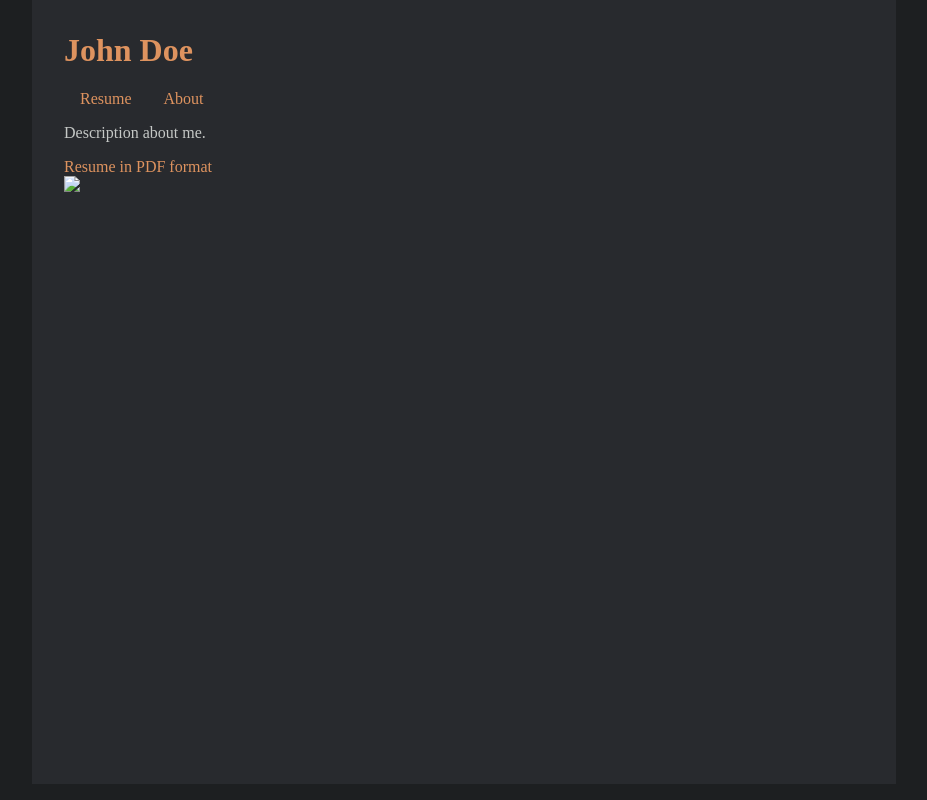
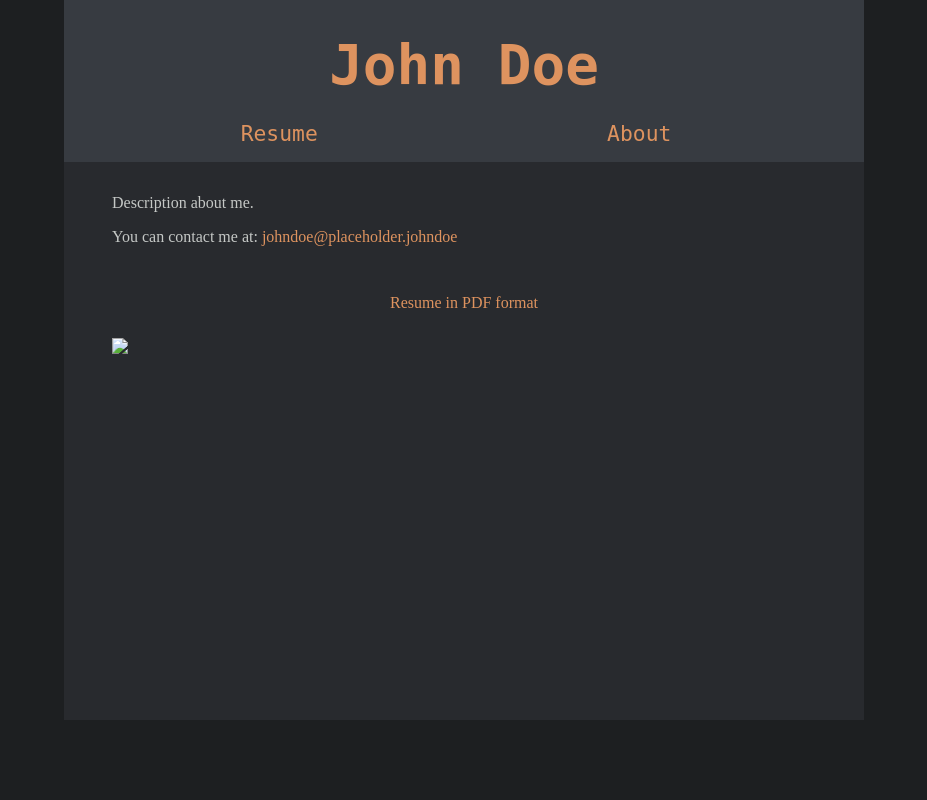
Before and after one commit to Ross65536/PersonalBlog, a Django app: page / in a window 1280 px wide. Shown: the whole page, without its empty margins (176-1103 px from the left). Run offline with Django 3.2, Linux system fonts and the light colour scheme; some libraries are stand-ins or nearby versions.

Commit message:
improved css

```diff
--- a/personalPages/static/personalPages/css/base.css
+++ b/personalPages/static/personalPages/css/base.css
@@ -22,14 +22,11 @@ body
     width: 50rem;
     margin: auto;
     margin-bottom: 0;
-    padding: 2rem;
     min-height: 100%;
 }
 
-#header h1
-{
-    margin-top: 0;
-}
+
+
 
 #top-bar ul {
     display: flex;
@@ -46,5 +43,33 @@ body
 }
 
 #top-bar ul li:first-child {
-    margin-left: 0;
+    padding-left: 0;
 }
+
+#header {
+    background-color: #373b41;
+    font-family: monospace;
+    padding: 1rem 3rem 1rem;
+}
+
+#page-content {
+    padding: 1rem 3rem 1rem;
+}
+
+
+#header ul li {
+    margin: auto;
+    font-size: 16pt;
+}
+
+#header ul {
+    margin: 0;
+}
+
+#header h1
+{
+    margin-top: 1rem;
+    margin-bottom: 1.5rem;
+    font-size: 42pt;
+    text-align: center;
+}
--- /dev/null
+++ b/personalPages/static/personalPages/css/resume.css
@@ -0,0 +1,10 @@
+
+#resume_image {
+    display: block;
+    margin: 0.5rem auto 2rem;
+}
+
+#resume_pdf_link {
+    text-align: center;
+    margin-top: 3rem;
+}
--- a/personalPages/templates/personalPages/about.html
+++ b/personalPages/templates/personalPages/about.html
@@ -5,8 +5,7 @@ About
 {% endblock %}
 
 {% block body %}
-    <p>Website built on Django with python. </p>
-    <p>The source code for this website is located on <a href="https://github.com/Ross65536/PersonalBlog">github</a>.</p>
-    <p>The color scheme used in this website is Tomorrow Night.</p>
+    <p>The source code for this website can be found on <a href="https://github.com/Ross65536/PersonalBlog">github</a>.</p>
+    <p>The color scheme used is "Tomorrow Night".</p>
 
 {% endblock %}
--- a/personalPages/templates/personalPages/base.html
+++ b/personalPages/templates/personalPages/base.html
@@ -3,14 +3,14 @@
 <!DOCTYPE html>
 <html lang="en">
     <head>
-        {% block static_files %}
-        {% endblock %}
         <title>
             {% block title %}
             {{ fullname }} Website
             {% endblock %}
         </title>
         <link rel="stylesheet" type="text/css" href="{% static 'personalPages/css/base.css' %}" />
+        {% block static_files %}
+        {% endblock %}
     </head>
     <body>
         <header id="header">
@@ -25,7 +25,9 @@
                 </ul>
             </nav>
         </header>
-        {% block body %}
-        {% endblock %}
+        <div id="page-content">
+            {% block body %}
+            {% endblock %}
+        </div>
     </body>
 </html>
--- a/personalPages/templates/personalPages/resume.html
+++ b/personalPages/templates/personalPages/resume.html
@@ -1,12 +1,21 @@
 {% extends "personalPages/base.html" %}
+
+{% load static %}
 
 {% block title %}
 {{ fullname }}'s Resume
 {% endblock %}
 
+{% block static_files %}
+<link rel="stylesheet" type="text/css" href="{% static 'personalPages/css/resume.css' %}" />
+{% endblock %}
+
 {% block body %}
     <p>Description about me.</p>
-    <a href="{{resume_pdf_url}}">Resume in PDF format</a>
+    <p>You can contact me at: <a href="mailto:{{email}}">{{email}}</a></p>
+    <div id="resume_pdf_link">
+        <a  href="{{resume_pdf_url}}">Resume in PDF format</a>
+    </div>
     <br>
-    <img src="{{resume_image_url}}"/>
+    <img id="resume_image" src="{{resume_image_url}}"/>
 {% endblock %}
--- a/personalPages/values.py
+++ b/personalPages/values.py
@@ -1,6 +1,6 @@
 
 FULL_NAME = "John Doe"
-
+EMAIL = "johndoe@placeholder.johndoe"
 RESUME_IMAGE_URL = "http://dummyimage.com/600x1000&text=resume_image_placeholder"
 
 RESUME_PDF_URL = "https://cpd.org.au/wp-content/uploads/2014/11/placeholder.pdf"
--- a/personalPages/views.py
+++ b/personalPages/views.py
@@ -12,6 +12,7 @@ def resume(request):
         'fullname': values.FULL_NAME,
         'resume_pdf_url': values.RESUME_PDF_URL,
         'resume_image_url': values.RESUME_IMAGE_URL,
+        'email': values.EMAIL,
     }
     return render(request, 'personalPages/resume.html', context)
 
```
Also changed, not shown: README.md.
